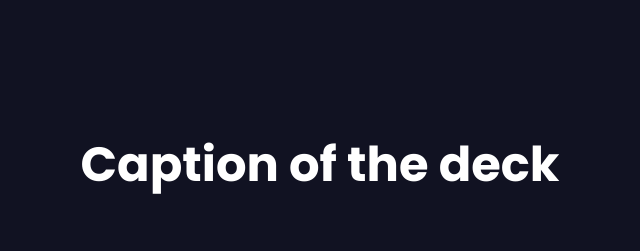
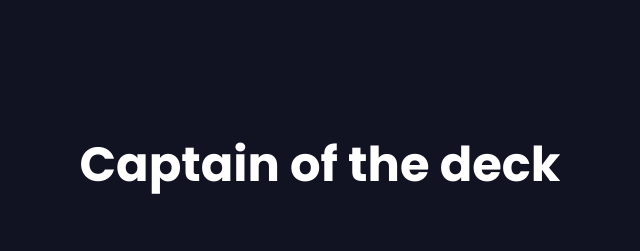
Before and after one commit to AbdulSalam997/sunshine, a plain HTML site: page index.html in a window 1280 px wide. Shown: the part 2180-2431 px from the top of the page, 320-960 px from the left. Drawn offline with nearby package versions, Linux system fonts and the light colour scheme.

Commit message:
Update index.html

```diff
--- a/index.html
+++ b/index.html
@@ -86,7 +86,7 @@
 
     <section class="sec-01">
         <div class="container">
-            <h3 class="section-title">Caption of the deck</h3>
+            <h3 class="section-title">Captain of the deck</h3>
           <div class="content">
             <div class="image">
               <img src="20.jpg" alt="" >
```
